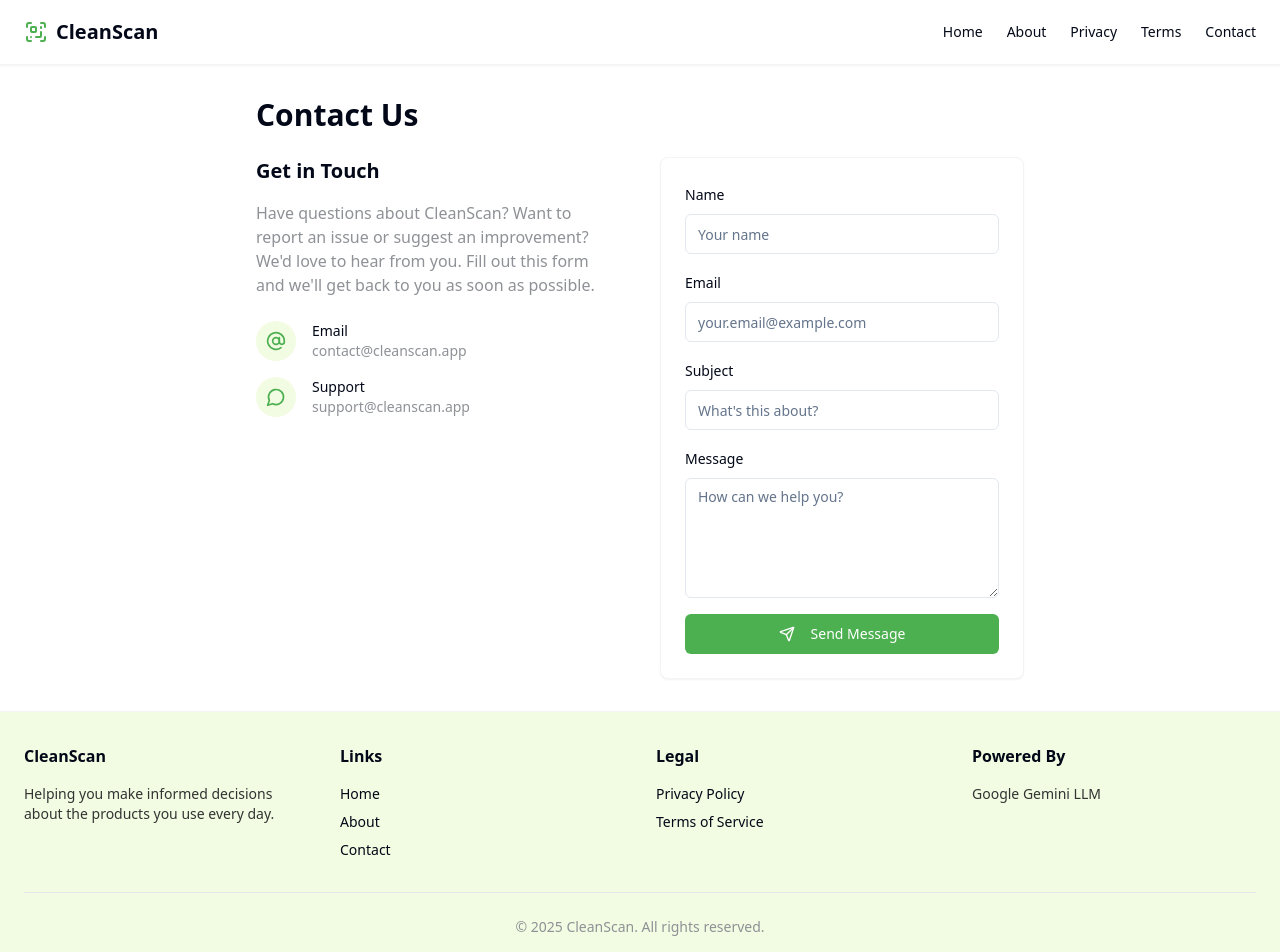
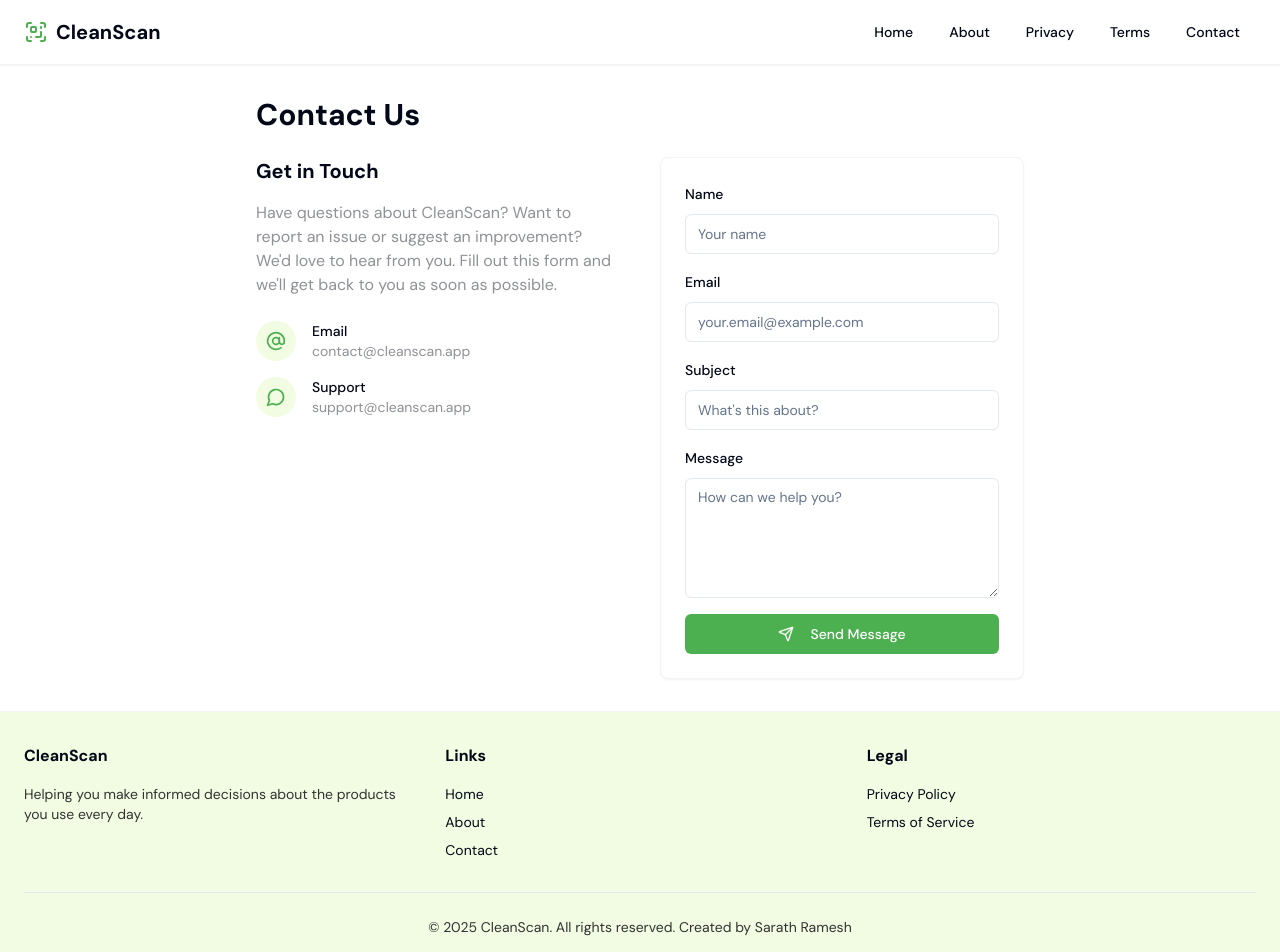
Before and after one commit to sarathoff/clean-scan-gemini-lens, a React (Vite) app: page /contact in a window 1280 px wide. Shown: the top 952 px of the page. Built offline with nearby package versions, Linux system fonts and the light colour scheme.

Commit message:
Refactor: Improve UI and navigation
- Use DM Sans font.
- Improve navigation menu.
- Remove "Powered by Google Gemini LLM" and "Created by Sarath Ramesh" from the footer.

```diff
--- a/index.html
+++ b/index.html
@@ -16,6 +16,11 @@
     <meta name="twitter:card" content="summary_large_image" />
     <meta name="twitter:site" content="@cleanscan_app" />
     <meta name="twitter:image" content="https://lovable.dev/opengraph-image-p98pqg.png" />
+
+    <!-- Add DM Sans font from Google Fonts -->
+    <link rel="preconnect" href="https://fonts.googleapis.com">
+    <link rel="preconnect" href="https://fonts.gstatic.com" crossorigin>
+    <link href="https://fonts.googleapis.com/css2?family=DM+Sans:ital,wght@0,400;0,500;0,700;1,400&display=swap" rel="stylesheet">
   </head>
 
   <body>
--- a/src/components/layout/Footer.tsx
+++ b/src/components/layout/Footer.tsx
@@ -6,15 +6,15 @@ const Footer = () => {
   return (
     <footer className="bg-cleanscan-light-green py-8 border-t border-gray-100">
       <div className="container px-4 mx-auto sm:px-6">
-        <div className="grid gap-8 md:grid-cols-2 lg:grid-cols-4">
+        <div className="grid gap-8 md:grid-cols-2 lg:grid-cols-3">
           <div>
-            <h3 className="text-base font-bold mb-4">CleanScan</h3>
+            <h3 className="text-base font-bold mb-4 font-dm-sans">CleanScan</h3>
             <p className="text-sm text-cleanscan-dark-gray">
               Helping you make informed decisions about the products you use every day.
             </p>
           </div>
           <div>
-            <h3 className="text-base font-bold mb-4">Links</h3>
+            <h3 className="text-base font-bold mb-4 font-dm-sans">Links</h3>
             <ul className="space-y-2 text-sm">
               <li>
                 <Link to="/" className="hover:text-cleanscan-green transition-colors">
@@ -34,7 +34,7 @@ const Footer = () => {
             </ul>
           </div>
           <div>
-            <h3 className="text-base font-bold mb-4">Legal</h3>
+            <h3 className="text-base font-bold mb-4 font-dm-sans">Legal</h3>
             <ul className="space-y-2 text-sm">
               <li>
                 <Link to="/privacy" className="hover:text-cleanscan-green transition-colors">
@@ -48,16 +48,10 @@ const Footer = () => {
               </li>
             </ul>
           </div>
-          <div>
-            <h3 className="text-base font-bold mb-4">Powered By</h3>
-            <p className="text-sm text-cleanscan-dark-gray">
-              Google Gemini LLM
-            </p>
-          </div>
         </div>
         <div className="mt-8 pt-6 border-t border-gray-200">
-          <p className="text-sm text-center text-cleanscan-neutral-gray">
-            © {new Date().getFullYear()} CleanScan. All rights reserved.
+          <p className="text-sm text-center text-cleanscan-dark-gray">
+            © {new Date().getFullYear()} CleanScan. All rights reserved. Created by Sarath Ramesh
           </p>
         </div>
       </div>
--- a/src/components/layout/Header.tsx
+++ b/src/components/layout/Header.tsx
@@ -1,56 +1,115 @@
 
-import React from "react";
+import React, { useState } from "react";
 import { Link } from "react-router-dom";
-import { ScanQrCode } from "lucide-react";
+import { ScanQrCode, X, Menu } from "lucide-react";
 import { Button } from "@/components/ui/button";
+import { NavigationMenu, NavigationMenuList, NavigationMenuItem, NavigationMenuLink } from "@/components/ui/navigation-menu";
+import { cn } from "@/lib/utils";
 
 const Header = () => {
+  const [mobileMenuOpen, setMobileMenuOpen] = useState(false);
+
+  const toggleMobileMenu = () => setMobileMenuOpen(!mobileMenuOpen);
+
   return (
     <header className="sticky top-0 z-50 bg-white border-b border-gray-100 shadow-sm">
       <div className="container flex items-center justify-between h-16 px-4 mx-auto sm:px-6">
         <Link to="/" className="flex items-center">
           <ScanQrCode className="w-6 h-6 mr-2 text-cleanscan-green" />
-          <span className="text-xl font-bold">CleanScan</span>
+          <span className="text-xl font-bold font-dm-sans">CleanScan</span>
         </Link>
-        <nav className="hidden sm:flex items-center space-x-6">
-          <Link to="/" className="text-sm font-medium hover:text-cleanscan-green transition-colors">
+
+        <NavigationMenu className="hidden sm:flex">
+          <NavigationMenuList>
+            <NavigationMenuItem>
+              <Link to="/" className={cn("px-4 py-2 text-sm font-medium transition-colors hover:text-cleanscan-green")}>
                 Home
               </Link>
-          <Link to="/about" className="text-sm font-medium hover:text-cleanscan-green transition-colors">
+            </NavigationMenuItem>
+            <NavigationMenuItem>
+              <Link to="/about" className={cn("px-4 py-2 text-sm font-medium transition-colors hover:text-cleanscan-green")}>
                 About
               </Link>
-          <Link to="/privacy" className="text-sm font-medium hover:text-cleanscan-green transition-colors">
+            </NavigationMenuItem>
+            <NavigationMenuItem>
+              <Link to="/privacy" className={cn("px-4 py-2 text-sm font-medium transition-colors hover:text-cleanscan-green")}>
                 Privacy
               </Link>
-          <Link to="/terms" className="text-sm font-medium hover:text-cleanscan-green transition-colors">
+            </NavigationMenuItem>
+            <NavigationMenuItem>
+              <Link to="/terms" className={cn("px-4 py-2 text-sm font-medium transition-colors hover:text-cleanscan-green")}>
                 Terms
               </Link>
-          <Link to="/contact" className="text-sm font-medium hover:text-cleanscan-green transition-colors">
+            </NavigationMenuItem>
+            <NavigationMenuItem>
+              <Link to="/contact" className={cn("px-4 py-2 text-sm font-medium transition-colors hover:text-cleanscan-green")}>
+                Contact
+              </Link>
+            </NavigationMenuItem>
+          </NavigationMenuList>
+        </NavigationMenu>
+
+        <div className="sm:hidden">
+          <Button variant="ghost" className="p-2" onClick={toggleMobileMenu}>
+            <span className="sr-only">{mobileMenuOpen ? 'Close menu' : 'Open menu'}</span>
+            {mobileMenuOpen ? <X className="w-6 h-6" /> : <Menu className="w-6 h-6" />}
+          </Button>
+        </div>
+      </div>
+
+      {/* Mobile Navigation Menu */}
+      {mobileMenuOpen && (
+        <div className="fixed inset-0 z-50 bg-white sm:hidden">
+          <div className="flex flex-col h-full">
+            <div className="flex items-center justify-between p-4 border-b">
+              <Link to="/" className="flex items-center" onClick={() => setMobileMenuOpen(false)}>
+                <ScanQrCode className="w-6 h-6 mr-2 text-cleanscan-green" />
+                <span className="text-xl font-bold font-dm-sans">CleanScan</span>
+              </Link>
+              <Button variant="ghost" className="p-2" onClick={toggleMobileMenu}>
+                <X className="w-6 h-6" />
+              </Button>
+            </div>
+            <nav className="flex flex-col p-4 space-y-4">
+              <Link
+                to="/"
+                className="py-3 text-lg font-medium transition-colors hover:text-cleanscan-green"
+                onClick={toggleMobileMenu}
+              >
+                Home
+              </Link>
+              <Link
+                to="/about"
+                className="py-3 text-lg font-medium transition-colors hover:text-cleanscan-green"
+                onClick={toggleMobileMenu}
+              >
+                About
+              </Link>
+              <Link
+                to="/privacy"
+                className="py-3 text-lg font-medium transition-colors hover:text-cleanscan-green"
+                onClick={toggleMobileMenu}
+              >
+                Privacy
+              </Link>
+              <Link
+                to="/terms"
+                className="py-3 text-lg font-medium transition-colors hover:text-cleanscan-green"
+                onClick={toggleMobileMenu}
+              >
+                Terms
+              </Link>
+              <Link
+                to="/contact"
+                className="py-3 text-lg font-medium transition-colors hover:text-cleanscan-green"
+                onClick={toggleMobileMenu}
+              >
                 Contact
               </Link>
             </nav>
-        <div className="sm:hidden">
-          <Button variant="ghost" className="p-2">
-            <span className="sr-only">Open menu</span>
-            <svg
-              xmlns="http://www.w3.org/2000/svg"
-              width="24"
-              height="24"
-              viewBox="0 0 24 24"
-              fill="none"
-              stroke="currentColor"
-              strokeWidth="2"
-              strokeLinecap="round"
-              strokeLinejoin="round"
-              className="w-6 h-6"
-            >
-              <line x1="4" x2="20" y1="12" y2="12" />
-              <line x1="4" x2="20" y1="6" y2="6" />
-              <line x1="4" x2="20" y1="18" y2="18" />
-            </svg>
-          </Button>
           </div>
         </div>
+      )}
     </header>
   );
 };
--- a/src/index.css
+++ b/src/index.css
@@ -1,3 +1,4 @@
+
 @tailwind base;
 @tailwind components;
 @tailwind utilities;
@@ -96,6 +97,10 @@
   }
 
   body {
-    @apply bg-background text-foreground;
+    @apply bg-background text-foreground font-dm-sans;
+  }
+
+  h1, h2, h3, h4, h5, h6 {
+    @apply font-dm-sans font-bold;
   }
 }
--- a/tailwind.config.ts
+++ b/tailwind.config.ts
@@ -19,6 +19,9 @@ export default {
 			}
 		},
 		extend: {
+			fontFamily: {
+				'dm-sans': ['"DM Sans"', 'sans-serif'],
+			},
 			colors: {
 				border: 'hsl(var(--border))',
 				input: 'hsl(var(--input))',
```
Lines whose indentation alone changed are shown as unchanged.
